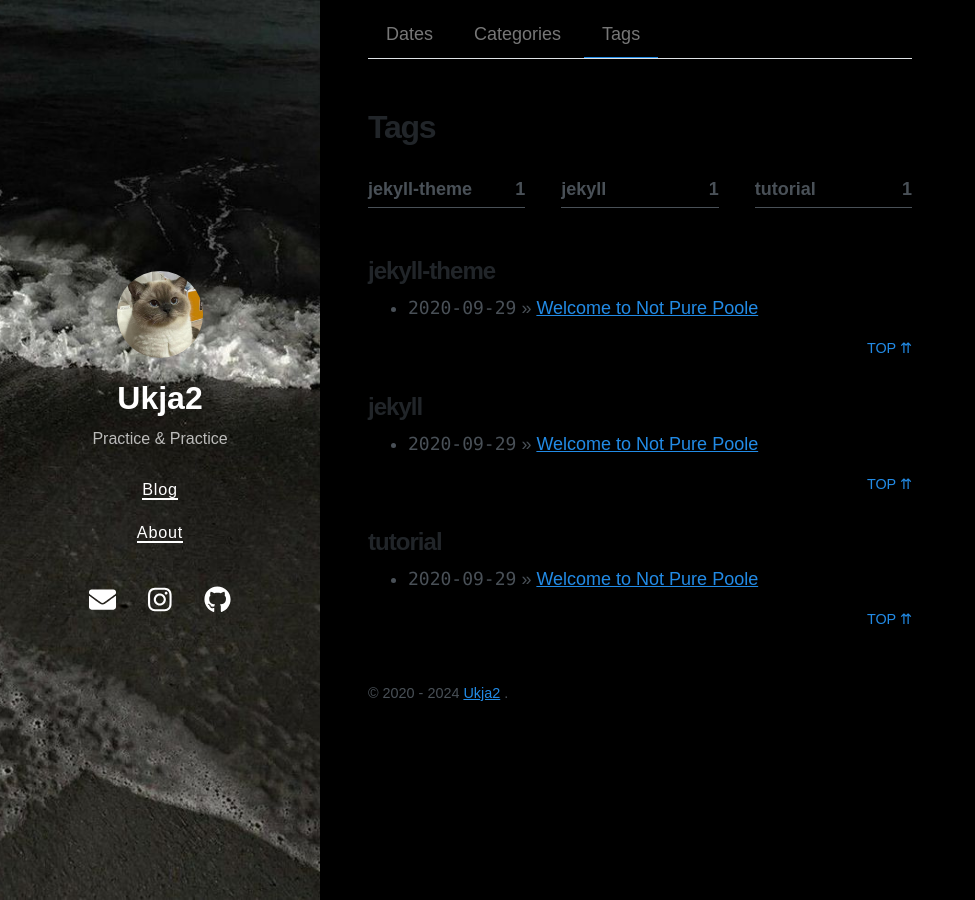
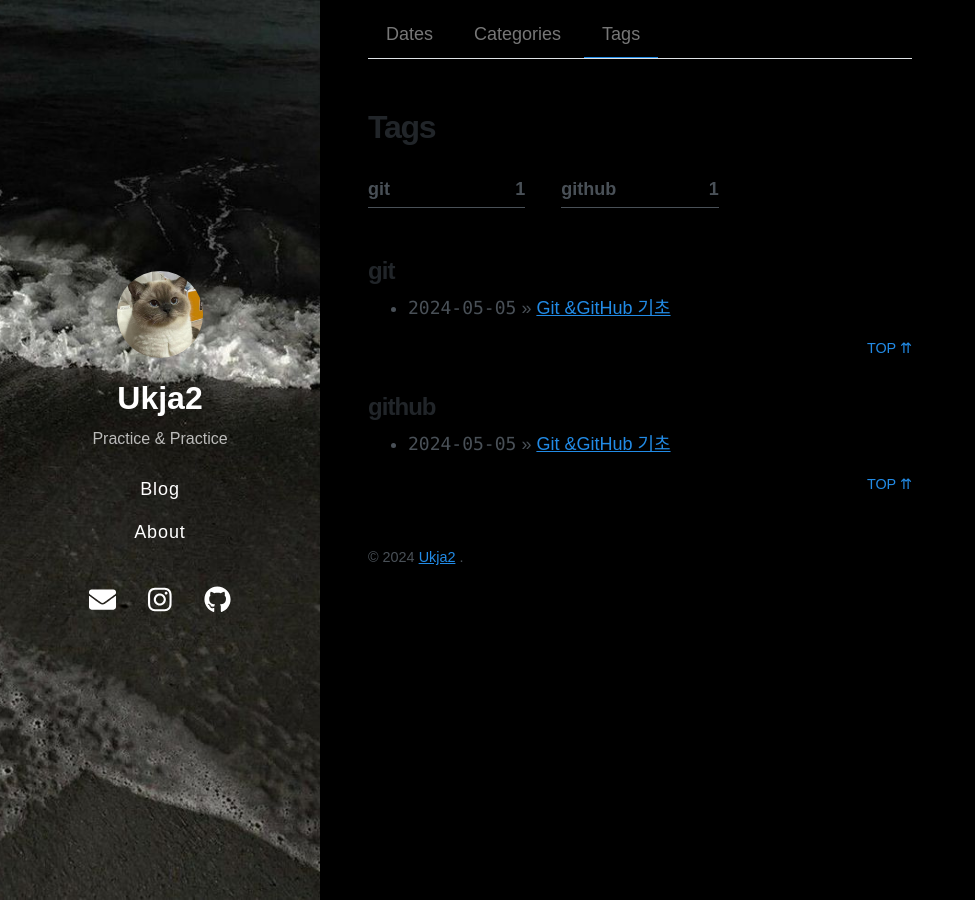
Before and after one commit to Ukja2/Ukja2.github.io, a Jekyll site: the page built from tags.md, in a window 1280 px wide. Shown: the whole page, without its empty margins (0-975 px from the left). Built offline with Jekyll 4.4.1, drawn with Linux system fonts in a browser that asks for light colours; nearby versions of some CDN libraries; some of the changed lines change nothing that is shown.

Commit message:
correction

````diff
--- a/_posts/2020-09-29-welcome-to-not-pure-poole.md
+++ /dev/null
@@ -1,169 +0,0 @@
----
-layout: post
-title: Welcome to Not Pure Poole
-date: 2020-09-29 23:18 +0800
-last_modified_at: 2020-10-01 01:08:25 +0800
-tags: [jekyll theme, jekyll, tutorial]
-toc:  true
----
-Welcome to **Not Pure Poole**! This is an example post to show the layout.
-{: .message }
-
-First, do you notice the TOC on the right side? Try to scroll down to read this post, you'll find that the TOC is always sticky in the viewport.
-
-Cum sociis natoque penatibus et magnis <a href="#">dis parturient montes</a>, nascetur ridiculus mus. *Aenean eu leo quam.* Pellentesque ornare sem lacinia quam venenatis vestibulum. Sed posuere consectetur est at lobortis. Cras mattis consectetur purus sit amet fermentum.
-
-> Curabitur blandit tempus porttitor. Nullam quis risus eget urna mollis ornare vel eu leo. Nullam id dolor id nibh ultricies vehicula ut id elit.
-
-Etiam porta **sem malesuada magna** mollis euismod. Cras mattis consectetur purus sit amet fermentum. Aenean lacinia bibendum nulla sed consectetur.
-
-## Inline HTML elements
-
-HTML defines a long list of available inline tags, a complete list of which can be found on the [Mozilla Developer Network](https://developer.mozilla.org/en-US/docs/Web/HTML/Element).
-
-- **To bold text**, use `<strong>`.
-- *To italicize text*, use `<em>`.
-- <mark>To highlight</mark>, use `<mark>`.
-- Abbreviations, like <abbr title="HyperText Markup Langage">HTML</abbr> should use `<abbr>`, with an optional `title` attribute for the full phrase.
-- Citations, like <cite>&mdash; Mark Otto</cite>, should use `<cite>`.
-- <del>Deleted</del> text should use `<del>` and <ins>inserted</ins> text should use `<ins>`.
-- Superscript <sup>text</sup> uses `<sup>` and subscript <sub>text</sub> uses `<sub>`.
-
-Most of these elements are styled by browsers with few modifications on our part.
-
-## Footnotes
-
-Footnotes are supported as part of the Markdown syntax. Here's one in action. Clicking this number[^fn-sample_footnote] will lead you to a footnote. The syntax looks like:
-
-{% highlight text %}
-Clicking this number[^fn-sample_footnote]
-{% endhighlight %}
-
-Each footnote needs the `^fn-` prefix and a unique ID to be referenced for the footnoted content. The syntax for that list looks something like this:
-
-{% highlight text %}
-[^fn-sample_footnote]: Handy! Now click the return link to go back.
-{% endhighlight %}
-
-You can place the footnoted content wherever you like. Markdown parsers should properly place it at the bottom of the post.
-
-## Heading
-
-Vivamus sagittis lacus vel augue rutrum faucibus dolor auctor. Duis mollis, est non commodo luctus, nisi erat porttitor ligula, eget lacinia odio sem nec elit. Morbi leo risus, porta ac consectetur ac, vestibulum at eros.
-
-### Code
-
-Inline code is available with the `<code>` element. Snippets of multiple lines of code are supported through Rouge. Longer lines will automatically scroll horizontally when needed. You may also use code fencing (triple backticks) for rendering code.
-
-{% highlight js %}
-// Example can be run directly in your JavaScript console
-
-// Create a function that takes two arguments and returns the sum of those arguments
-var adder = new Function("a", "b", "return a + b");
-
-// Call the function
-adder(2, 6);
-// > 8
-{% endhighlight %}
-
-You may also optionally show code snippets with line numbers. Add `linenos` to the Rouge tags.
-
-{% highlight js linenos %}
-// Example can be run directly in your JavaScript console
-
-// Create a function that takes two arguments and returns the sum of those arguments
-var adder = new Function("a", "b", "return a + b");
-
-// Call the function
-adder(2, 6);
-// > 8
-{% endhighlight %}
-
-Aenean lacinia bibendum nulla sed consectetur. Etiam porta sem malesuada magna mollis euismod. Fusce dapibus, tellus ac cursus commodo, tortor mauris condimentum nibh, ut fermentum massa.
-
-### Lists
-
-Cum sociis natoque penatibus et magnis dis parturient montes, nascetur ridiculus mus. Aenean lacinia bibendum nulla sed consectetur. Etiam porta sem malesuada magna mollis euismod. Fusce dapibus, tellus ac cursus commodo, tortor mauris condimentum nibh, ut fermentum massa justo sit amet risus.
-
-- Praesent commodo cursus magna, vel scelerisque nisl consectetur et.
-- Donec id elit non mi porta gravida at eget metus.
-- Nulla vitae elit libero, a pharetra augue.
-
-Donec ullamcorper nulla non metus auctor fringilla. Nulla vitae elit libero, a pharetra augue.
-
-1. Vestibulum id ligula porta felis euismod semper.
-2. Cum sociis natoque penatibus et magnis dis parturient montes, nascetur ridiculus mus.
-3. Maecenas sed diam eget risus varius blandit sit amet non magna.
-
-Cras mattis consectetur purus sit amet fermentum. Sed posuere consectetur est at lobortis.
-
-<dl>
-  <dt>HyperText Markup Language (HTML)</dt>
-  <dd>The language used to describe and define the content of a Web page</dd>
-
-  <dt>Cascading Style Sheets (CSS)</dt>
-  <dd>Used to describe the appearance of Web content</dd>
-
-  <dt>JavaScript (JS)</dt>
-  <dd>The programming language used to build advanced Web sites and applications</dd>
-</dl>
-
-Integer posuere erat a ante venenatis dapibus posuere velit aliquet. Morbi leo risus, porta ac consectetur ac, vestibulum at eros. Nullam quis risus eget urna mollis ornare vel eu leo.
-
-### Images
-
-Quisque consequat sapien eget quam rhoncus, sit amet laoreet diam tempus. Aliquam aliquam metus erat, a pulvinar turpis suscipit at.
-
-![placeholder](http://placehold.it/800x400 "Large example image")
-![placeholder](http://placehold.it/400x200 "Medium example image")
-![placeholder](http://placehold.it/200x200 "Small example image")
-
-Align to the center by adding `class="align-center"`:
-
-![placeholder](http://placehold.it/400x200 "Medium example image"){: .align-center}
-
-### Tables
-
-Aenean lacinia bibendum nulla sed consectetur. Lorem ipsum dolor sit amet, consectetur adipiscing elit.
-
-<table>
-  <thead>
-    <tr>
-      <th>Name</th>
-      <th>Upvotes</th>
-      <th>Downvotes</th>
-    </tr>
-  </thead>
-  <tfoot>
-    <tr>
-      <td>Totals</td>
-      <td>21</td>
-      <td>23</td>
-    </tr>
-  </tfoot>
-  <tbody>
-    <tr>
-      <td>Alice</td>
-      <td>10</td>
-      <td>11</td>
-    </tr>
-    <tr>
-      <td>Bob</td>
-      <td>4</td>
-      <td>3</td>
-    </tr>
-    <tr>
-      <td>Charlie</td>
-      <td>7</td>
-      <td>9</td>
-    </tr>
-  </tbody>
-</table>
-
-Nullam id dolor id nibh ultricies vehicula ut id elit. Sed posuere consectetur est at lobortis. Nullam quis risus eget urna mollis ornare vel eu leo.
-
------
-
-Want to see something else added? <a href="https://github.com/vszhub/not-pure-poole/issues/new">Open an issue.</a>
-
-[^fn-sample_footnote]: Handy! Now click the return link to go back.
--- /dev/null
+++ b/_posts/2024-05-05-Git-GitHub-Basic.md
@@ -0,0 +1,137 @@
+---
+layout: post
+title: Git &GitHub 기초
+date: 2024-05-05 23:18 +0800
+last_modified_at: 2024-05-05 01:08:25 +0800
+tags: [Git, GitHub]
+categories: [Git]
+toc:  true
+---
+
+### ▶ Git이란 무엇인가?
+
+> **Git**은 소프트웨어 개발 시에 사용되는 버전 관리 시스템의 일종이다.
+
+###  ▶ Git을 왜 사용하는 걸까?
+
+보편적으로 .hwp와 같은 문서 작업시 하나의 문서를 마구잡이로
+복사 -> 수정/백업을 할 때가 있다.
+![](https://velog.velcdn.com/images/ukja2/post/609c7f86-e073-44c8-88ae-292626ecf42e/image.png)
+이와 같은 경우의 문제점이 무엇이 있을까?
+>
+- 각각의 파일간 변경사항을 추적하기 어렵다.
+- 협업에 있어 상당한 번거로움이 있다.
+- 데이터 손상에 대한 복구가 어렵다.
+
+
+이러한 이유로 **체계적인 관리**의 중요성이 더욱 강조되고 있다.
+
+
+### ▶ Git의 핵심 기능
+**1. 소스 코드 변경사항 추적 및 관리**
+- 소스 코드가 변경되었을 때 이를 감지하고, 어떤 점이 변경되었는 지 확인할 수 있도록 한다.
+
+**2. 개발자 간 동시 작업 지원**
+- 개발자는 각기 다른 작업을 병렬적으로 수행할 수 있다.
+
+**3. 변경 사항 기록**
+- 프로젝트의 이전 버전으로 되돌아갈 수 있는 기능 제공한다.
+
+---
+![](https://velog.velcdn.com/images/ukja2/post/de06215a-dc16-4786-8397-241b0ae0bcfd/image.png)
+### ▶ GitHub란 무엇인가?
+> **Git**을 통해 관리되는 소프트웨어 프로젝트를 공유 및 협업하기 위해 사용되는 플랫폼이다.
+
+### ▶ GitHub의 핵심기능
+**1. 저장 및 버전 관리, 백업**
+- Git을 통해 관리하는 프로젝트를 GitHub에 저장, 버전 관리, 백업을 수행할 수 있다.
+
+**2. 협업기능 제공**
+- Pull-Request / Discussion 등과 같이 프로젝트를 함께 진행하는 팀원 간 협업을 위한 기능을 제공한다.
+
+**3. 문서화 기능 제공**
+- README / Wiki 등을 통해 프로젝트 문서화를 지원한다.
+
+**4. 소셜 네트워킹 기능 제공**
+- 본인 또는 다른 개발자의 작업물을 조회할 수 있다.
+---
+**💬 그렇다면 Git과 gitHub의 차이점은 무엇인가? **
+![](https://velog.velcdn.com/images/ukja2/post/9c83eee8-d736-4593-9a5c-959ebaa3f1a6/image.png)
+
+Git과 GitHub를 처음 다루면서 흔히 헷갈리는 개념이 'Git = GitHub’라고 혼동하는 것이다.
+
+>GitHub는 Git이라는 버전 관리 시스템으로 관리하는 프로젝트를 웹에서 볼 수 있도록(+다양한 편의 기능 제공) 해주는 서비스라는 점을 유의해야 한다.
+
+---
+![](https://velog.velcdn.com/images/ukja2/post/028a37f9-1188-4bd9-8691-6d9bd09fe83f/image.png)
+
+### ▶ Git Lifecycle
+**1. Untracked**
+- Git에서 관리하지 않는 파일들을 의미한다.
+
+**2. Tracked**
+- Git에서 관리하는 파일들을 의미한다.
+
+**3. Unmodified**
+- Git에서 관리하는 **파일 중 수정을 하지 않은 파일**들의 상태
+
+**4. Modified**
+- Git에서 관리하는 **파일 중 수정을 한 파일**들의 상태
+
+**5. Staged**
+- Git에서 관리하는 파일 중 **다음 커밋에 포함될 에정인 파일들**의 상태
+
+---
+### ▶ Git Command
+**1. status**
+```
+git status
+```
+- Git을 통해 관리하고 있는 저장소의 상태를 출력한다.
+
+**2. init**
+```
+git init
+```
+- init은 빈 Git repository를 만들거나 이미 있는 Repository를 다시 초기화하는 명령어다.
+
+**3. add**
+![](https://velog.velcdn.com/images/ukja2/post/ea85234f-a38f-4135-9a39-661b8df21fc9/image.png)
+```
+git add
+```
+- #### `Untracked` -> `Staged`
+◽ 다음 commit에 포함시킨다.
+◽ Git에서 관리하지 않고 있던 파일을 관리하도록 하게 한다.
+
+- #### `Modified` -> `Staged`
+◽다음 commit에 포함시킨다.
+
+**4. commit **
+![](https://velog.velcdn.com/images/ukja2/post/9b8737cf-bf24-43cb-af54-b0b42d0b7e04/image.png)
+
+```
+git commit -m "수정 내용"
+```
+- Git을 통해 관리하고 있는 **파일들의 상태를 저장**하는 명령어
+◽ `git add` 명령어를 통해 `Staged`된 파일들을 commit에 포함
+◽ `Unmodified` 상태로 만듦
+
+**5. push**
+![](https://velog.velcdn.com/images/ukja2/post/72548710-de3f-4ee8-b698-255bde00fa47/image.png)
+
+```
+git push
+```
+
+- Git을 통해 관리하고 있는 `Local Repository`를 `Remote Repository`에 올리는(저장) 명령어
+◽ commit 목록을 GitHub Repository에 올림
+
+⭐ `local Repository`
+- .git 디렉터리가 있는 폴더이다.
+
+⭐ `Remote Repository`
+- 원격 서버에 있는 Git 저장소이다.
+---
+
+[출처] 개발자 이진우님의 블로그 : https://jinlee.kr/
--- a/_sass/_sidebar.scss
+++ b/_sass/_sidebar.scss
@@ -57,8 +57,8 @@
   background: transparent;
   color: inherit;
   letter-spacing: 0.05em;
-  font-size: 90%;
-  border-bottom: 2px solid;
+  font-size: 100%;
+  // border-bottom: 2px solid;
   border-color: inherit;
 
   &:hover,
--- a/_sass/_variables.scss
+++ b/_sass/_variables.scss
@@ -58,8 +58,10 @@
 
     --heading-color: #fff;
 
-    --link-color: var(--blue-300);
-    --link-hover-color: var(--blue-400);
+    --link-color: rgba(255, 255, 255, 0.548);
+    /*var(--blue-300);*/
+    --link-hover-color: rgba(255, 255, 255, 0.548);
+    // var(--blue-400);
 
     --border-color: rgba(255,255,255,.15);
 
````
